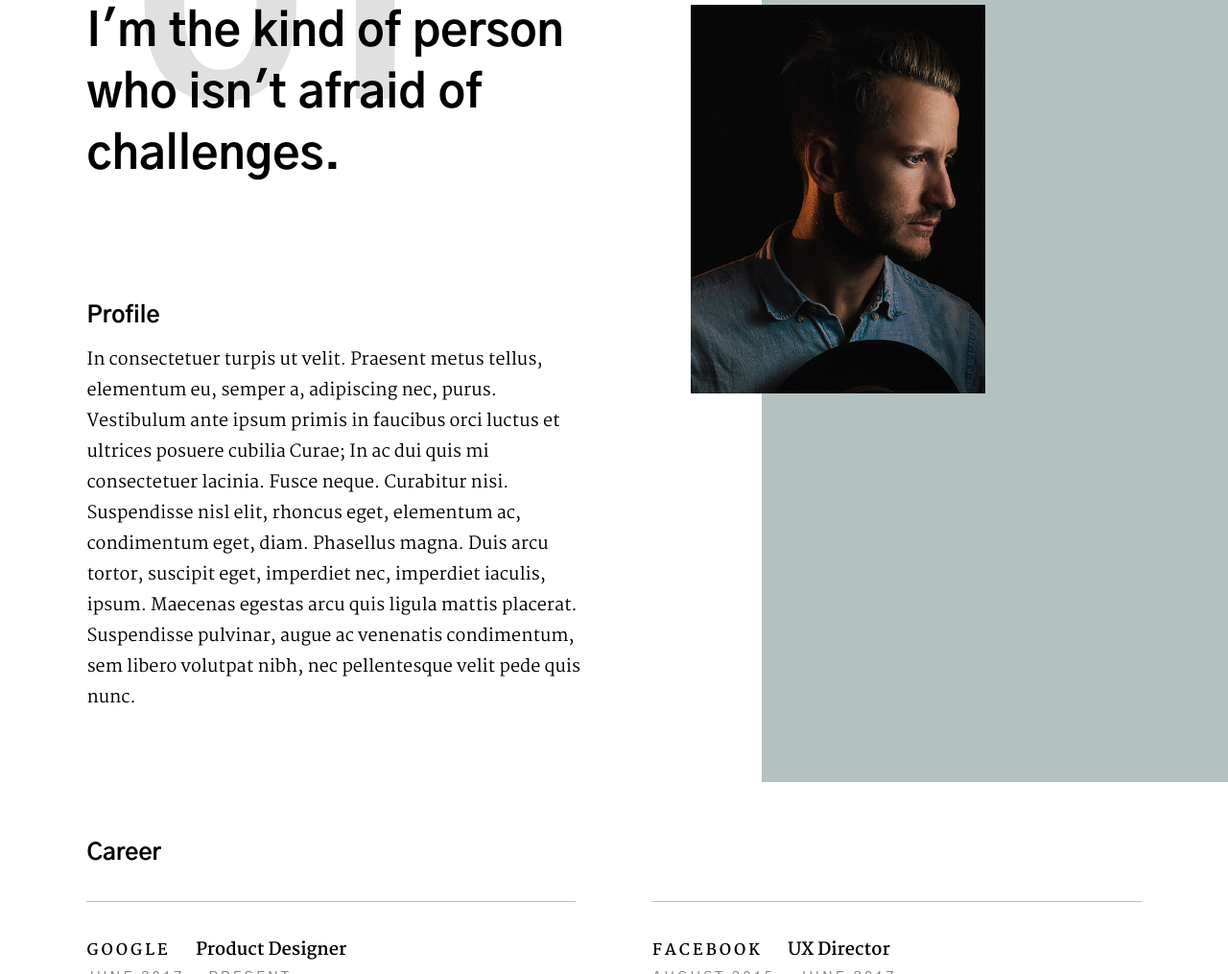
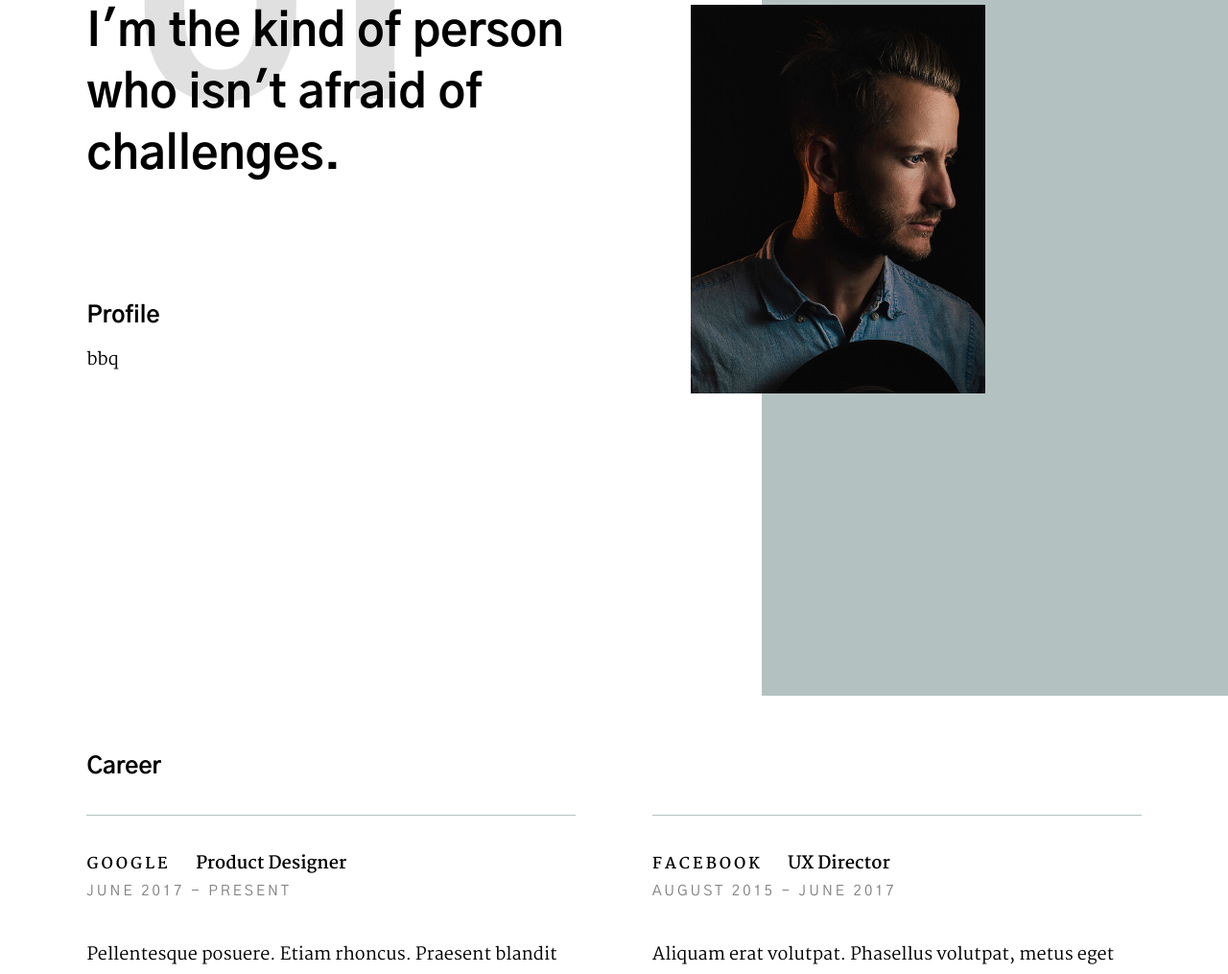
Before and after one commit to Nikith-Kalu/portfolio-website, a plain HTML site: page index.html in a window 1280 px wide. Shown: the part 1175-2190 px from the top of the page at 96% size. Drawn offline with nearby package versions, Linux system fonts and the light colour scheme.

Commit message:
Update index.html
bbq

```diff
--- a/index.html
+++ b/index.html
@@ -129,12 +129,7 @@
                     <h3 data-aos="fade-up">Profile</h3>
 
                     <p data-aos="fade-up">
-                    In consectetuer turpis ut velit. Praesent metus tellus, elementum eu, semper a, adipiscing nec, purus.
-                    Vestibulum ante ipsum primis in faucibus orci luctus et ultrices posuere cubilia Curae; In ac dui quis
-                    mi consectetuer lacinia. Fusce neque. Curabitur nisi. Suspendisse nisl elit, rhoncus eget, elementum ac,
-                    condimentum eget, diam. Phasellus magna. Duis arcu tortor, suscipit eget, imperdiet nec, imperdiet iaculis,
-                    ipsum. Maecenas egestas arcu quis ligula mattis placerat. Suspendisse pulvinar, augue ac venenatis condimentum,
-                    sem libero volutpat nibh, nec pellentesque velit pede quis nunc.
+                   bbq
                     </p>
 
                 </div>
```
